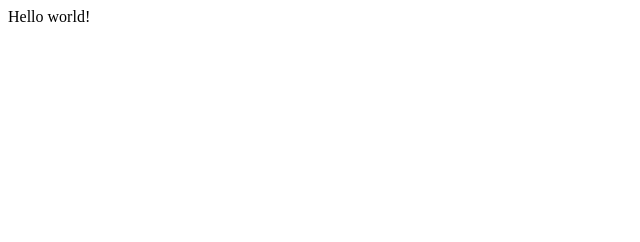
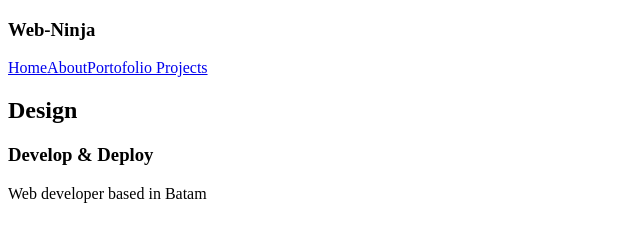
Before and after one commit to rafiklutfi/web-ninja, a Gatsby site: page / in a window 1280 px wide. Shown: the whole page, without its empty margins (0-640 px from the left). Built offline with nearby package versions, Linux system fonts and the light colour scheme; Gatsby itself is replaced by a stand-in of ours.

Commit message:
Komit pertama

```diff
--- /dev/null
+++ b/src/components/Navbar.js
@@ -0,0 +1,15 @@
+import { Link } from "gatsby"
+import React from "react"
+
+export default function Navbar() {
+  return (
+    <nav>
+      <h1>Web-Ninja</h1>
+      <div className="links">
+        <Link to="/">Home</Link>
+        <Link to="/about">About</Link>
+        <Link to="/projects">Portofolio Projects</Link>
+      </div>
+    </nav>
+  )
+}
--- a/src/pages/index.js
+++ b/src/pages/index.js
@@ -1,5 +1,15 @@
 import React from "react"
+import Navbar from "../components/Navbar"
 
 export default function Home() {
-  return <div>Hello world!</div>
+  return (
+    <section>
+      <Navbar />
+      <div>
+        <h2>Design</h2>
+        <h3>Develop & Deploy</h3>
+        <p> Web developer based in Batam</p>
+      </div>
+    </section>
+  )
 }
```
Also changed, not shown: src/pages/404.js (added, +10 -0 lines), src/pages/about.js (added, +9 -0 lines), src/pages/projects/index.js (added, +9 -0 lines).
